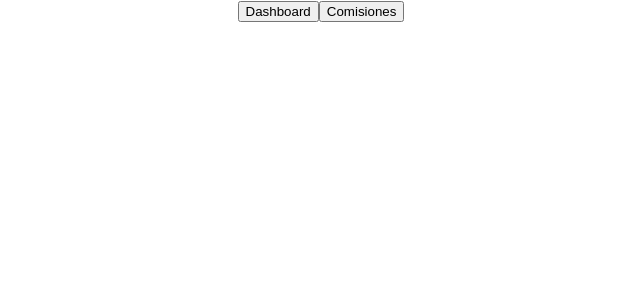
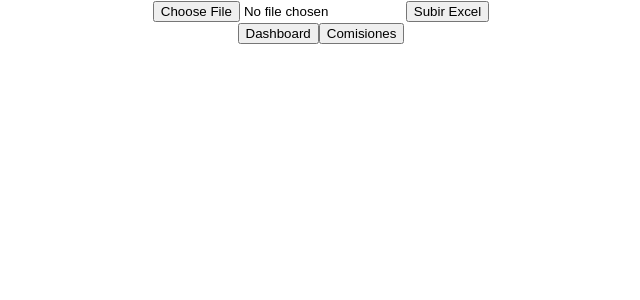
Before and after one commit to aleortbas/VentasPlus, a React (Create React App) app in the folder frontend/: page / in a window 1280 px wide. Shown: the top 300 px of the page, without its empty margins (319-959 px from the left). Built offline with nearby package versions, Linux system fonts and the light colour scheme.

Commit message:
Feature: enviar archivos de tipo excel al backend

```diff
--- a/frontend/src/app/routes/index/index.tsx
+++ b/frontend/src/app/routes/index/index.tsx
@@ -1,33 +1,54 @@
-import React, { useEffect } from "react";
+import React, { useEffect, useState } from "react";
 import { useNavigate } from 'react-router-dom';
 
 import { submitToApi } from "../utils/apiHandle.ts";
 
 export default function Index() {
 
-    const [vendedor, setVendedor] = React.useState("");
-    const [vendedorData, setVendedorData] = React.useState("");
+    const [file, setFile] = useState<File | null>(null);
 
-    async function handleSubmit(e) {
+
+    const handleFileChange = (e: React.ChangeEvent<HTMLInputElement>) => {
+        if (e.target.files && e.target.files.length > 0) {
+            setFile(e.target.files[0]);
+        }
+    };
+
+    const handleSubmit = async (e: React.FormEvent) => {
         e.preventDefault();
-        const response = await submitToApi(e, vendedor);
-        setVendedorData(response);
-    }
+        if (!file) return;
 
-    useEffect(() => {
-        console.log("vendedor:", vendedorData);
-    }, [vendedorData]);
+        const formData = new FormData();
+        formData.append("excel", file);
+
+        try {
+            const res = await fetch("http://localhost:8000/Public/api/importar_ventas.php", {
+                method: "POST",
+                body: formData
+            });
+            const data = await res.json();
+            console.log("Respuesta del servidor:", data);
+        } catch (error) {
+            console.error("Error al subir archivo:", error);
+        }
+    };
 
     const navigate = useNavigate();
 
     const handleNavigation = (path: string) => {
-      navigate(path);
+        navigate(path);
     };
 
     return (
-        <div>
-            <button onClick={() => handleNavigation('/dashboard')} className="bg-red-500" name="artist">Dashboard</button>
-            <button onClick={() => handleNavigation('/comision')} className="bg-red-500" name="artist">Comisiones</button>
-        </div>
+        <>
+            <form onSubmit={handleSubmit}>
+                <input type="file" accept=".xlsx,.xls,.csv" onChange={handleFileChange} />
+                <button type="submit">Subir Excel</button>
+            </form>
+            <div>
+                <button onClick={() => handleNavigation('/dashboard')} className="bg-red-500" name="artist">Dashboard</button>
+                <button onClick={() => handleNavigation('/comision')} className="bg-red-500" name="artist">Comisiones</button>
+            </div>
+        </>
     )
 }
```
